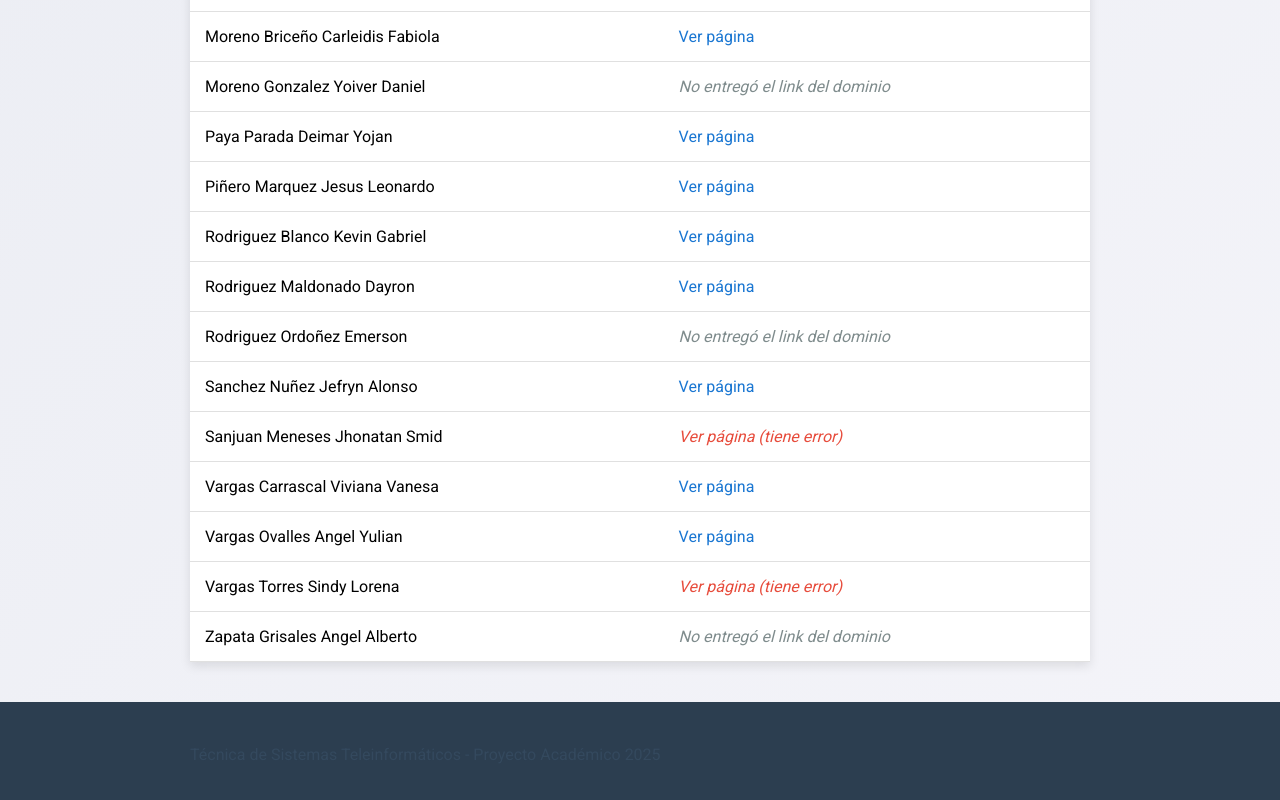
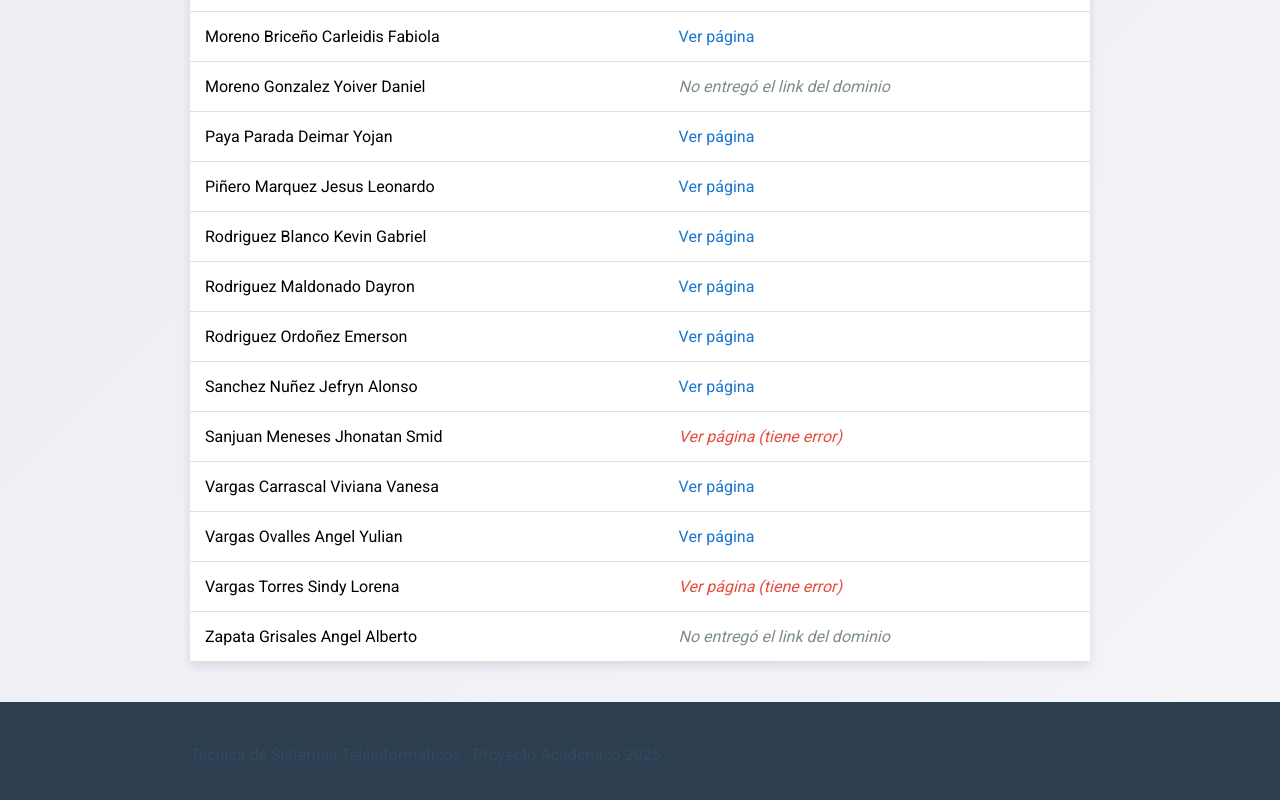
Before and after one commit to pagsistemas/paginasdeestudiantes.github.io, a plain HTML site: page index.html in a window 1280 px wide. Shown: the part 1833-2633 px from the top of the page. Drawn offline with Linux system fonts and the light colour scheme.

Commit message:
Update index.html

```diff
--- a/index.html
+++ b/index.html
@@ -283,7 +283,7 @@
         </tr>
         <tr>
             <td>Rodriguez Ordoñez Emerson</td>
-            <td class="no-link">No entregó el link del dominio</td>
+             <td><a href="https://pagsistemas.github.io/-paginaemersonr.github.io/" target="_blank">Ver página</a></td>
         </tr>
         <tr>
             <td>Sanchez Nuñez Jefryn Alonso</td>
```
